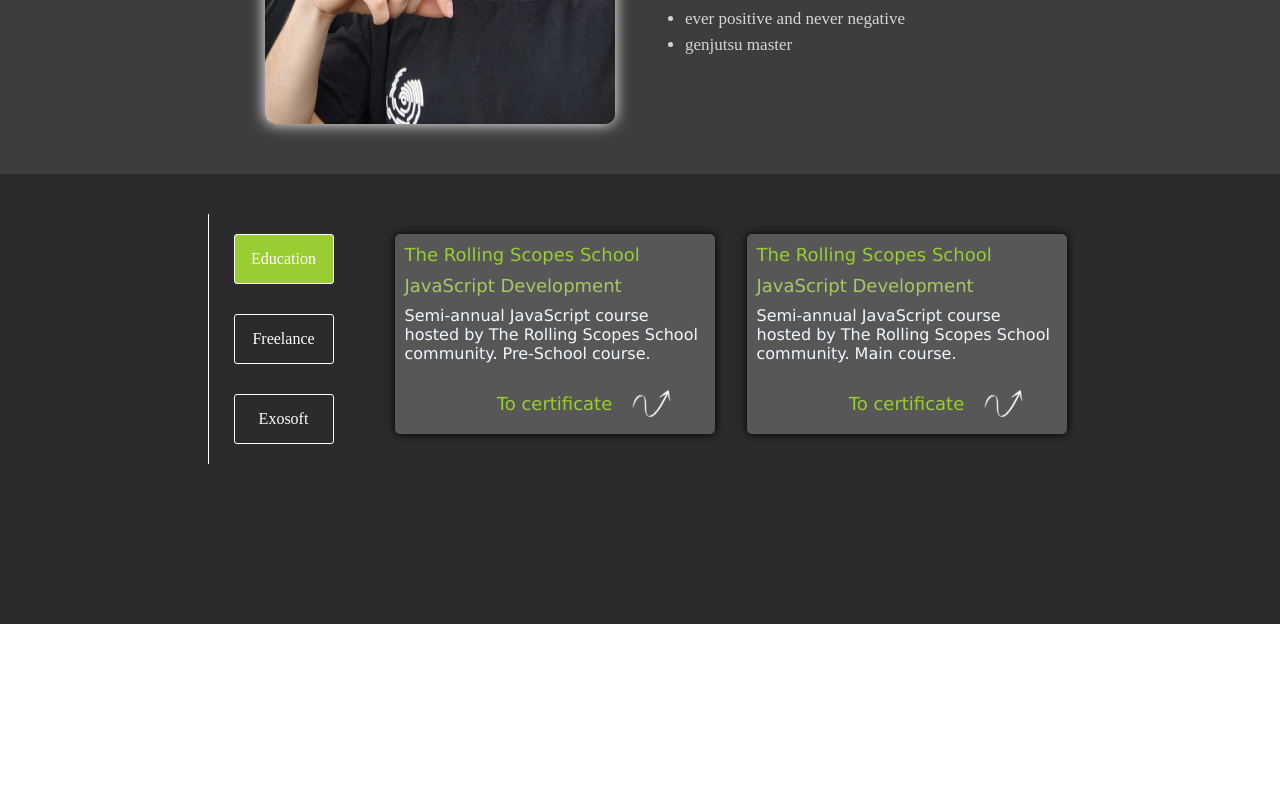
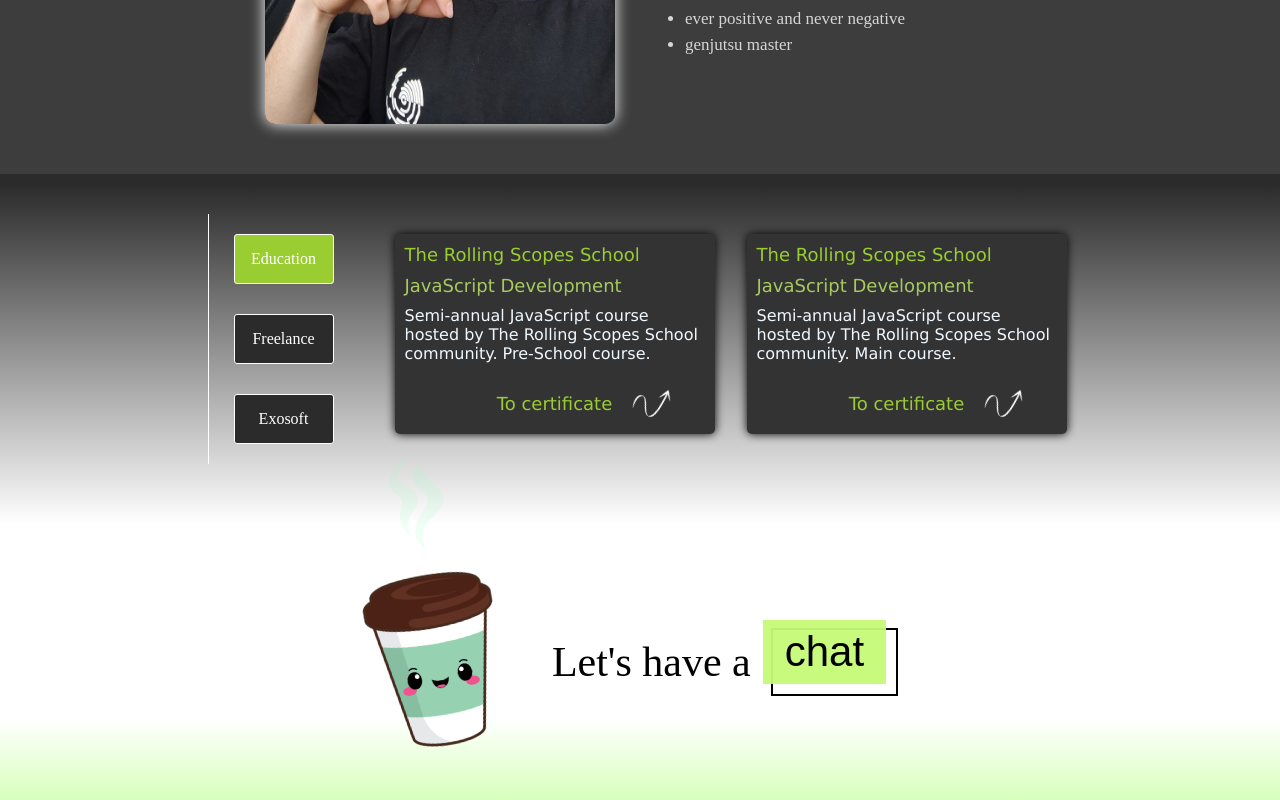
Before and after one commit to kettl96/promo-site, a React (Create React App) app in the folder promo/: page / in a window 1280 px wide. Shown: the part 3018-3818 px from the top of the page. Before the commit the page ends 3642 px from the top, so only its background shows below. Built offline with nearby package versions, Linux system fonts and the light colour scheme; the HTML template or start-up script is replaced by a standard one.

Commit message:
feat: add footer

```diff
--- a/promo/src/App.tsx
+++ b/promo/src/App.tsx
@@ -1,5 +1,6 @@
 import React from 'react';
 import About from './about/About';
+import Chat from './chat/Chat';
 import Header from './header/Header';
 import Main from './main/Main';
 import Project from './project/Project';
@@ -11,6 +12,7 @@
       <Main />
       <Project />
       <About />
+      <Chat />
     </div>
   );
 }
--- a/promo/src/about/About.tsx
+++ b/promo/src/about/About.tsx
@@ -34,7 +34,7 @@
   })
 
   return (
-    <div className={s.wrapper}>
+    <div className={s.wrapper} id={'about'}>
       <div className={s.titleWrapper}>
         <div className={s.title}>About me</div>
         <div className={s.titleLine}></div>
--- a/promo/src/about/work/Work.module.css
+++ b/promo/src/about/work/Work.module.css
@@ -2,11 +2,12 @@
   position: relative;
   z-index: 5;
   /* height: 400px; */
-  background-color: rgb(43, 43, 43);
+  background: rgb(255,255,255);
+background: linear-gradient(0deg, rgba(255,255,255,1) 0%, rgba(43,43,43,1) 97%);
   padding-bottom: 50px;
   display: flex;
   justify-content: center;
-  min-height: 400px;
+  min-height: 300px;
 }
 
 .buttons {
@@ -51,7 +52,7 @@
   justify-content: space-around;
 }
 .edu__card {
-  background-color: rgb(87, 87, 87);
+  background-color: rgb(51, 51, 51);
   margin: 10px;
   padding: 10px 10px 20px 10px;
   width: 300px;
@@ -106,3 +107,47 @@
   line-height: 30px;
   color: rgb(236, 236, 236);
 }
+/*  */
+.exoLink {
+  font-size: 18px;
+}
+.exoLink a {
+  font-size: 20px;
+  color: rgb(179, 230, 77);
+  letter-spacing: 1.5px;
+  display: inline;
+  margin: 0 20px;
+    position: relative;
+    cursor: pointer;
+    text-decoration: none;
+    transition: ease-in-out 0.3s;
+    font-weight: 600;
+}
+.exoLink a:hover {
+  /* letter-spacing: normal; */
+  letter-spacing: 1.5px;
+  transform: scale(1.1);
+}
+.exoLink a:after {
+	content: "";
+    display: block;
+    position: absolute;
+    right: 0;
+    top: 30px;
+    width: 0;
+    height: 2px;
+    background-color: white;
+    transition: width 0.3s;
+}
+
+.exoLink a:hover:after {
+	content: "";
+    width: 100%;
+    display: block;
+    position: absolute;
+    left: 0;
+    top: 30px;
+    height: 2px;
+    background-color: white;
+    transition: width 0.5s;
+}
--- a/promo/src/about/work/Work.tsx
+++ b/promo/src/about/work/Work.tsx
@@ -65,7 +65,7 @@
       }
       {display === 'Exosoft' &&
         <div className={s.contentWrapper}>
-          exo
+          <div className={s.exoLink}>Frontend Developer<a href="https://exosoft.dev/">@ Exosoft</a></div>
         </div>
       }
     </div>
--- /dev/null
+++ b/promo/src/chat/Chat.module.css
@@ -0,0 +1,68 @@
+.wrapper {
+  position: relative;
+  display: flex;
+  justify-content: center;
+  padding: 50px 0;
+  background: rgb(216,255,188);
+background: linear-gradient(0deg, rgba(216,255,188,1) 0%, rgba(255,255,255,1) 30%);
+}
+.wrapper img {
+  transform: rotate(-10deg);
+  width: 130px;
+
+}
+.title {
+  margin: 0 10px 0 50px;
+  align-items: center;
+  display: flex;
+  font-size: 42px;
+  font-family: 'Comic Neue', cursive;
+
+}
+.btn {
+  border: 2px solid black;
+  margin: 0 0 0 20px;
+
+}
+.btn button {
+  font-size: 42px;
+  border: none;
+  transform: translate(-10px, -10px);
+  background: rgb(198, 250, 120, 0.95);
+  padding: 8px 22px;
+  transition: ease-in-out 0.3s;
+}
+.btn button:hover {
+  cursor: pointer;
+  transform: translate(0, 0);
+
+}
+.smoke {
+  z-index: 5;
+  height: 100px;
+  top: -40px;
+  margin-left: -15px;
+  position: absolute;
+  animation: myOrbit 7s linear infinite;
+
+}
+@keyframes myOrbit {
+  0% {
+    opacity: 0;
+    transform: rotate(0deg) translateY(0);
+
+  }
+  25% {
+    opacity: 1;
+    transform: rotate(-8deg) translateY(-5px);
+  }
+  50% {
+    opacity: 0.7;
+    transform: rotate(0deg) translateY(-15px);
+  }
+  100% {
+    transform: rotate(-10deg) translateY(-35px);
+    opacity: 0;
+
+  }
+}
--- /dev/null
+++ b/promo/src/chat/Chat.tsx
@@ -0,0 +1,25 @@
+import s from './Chat.module.css'
+import coffee from '../assets/coffee.png'
+import smoke from '../assets/smoke.png'
+
+const Chat = () => {
+  return (
+    <div className={s.wrapper}>
+      <div>
+        <img src={smoke} alt="" className={s.smoke} />
+        <img src={coffee} alt="" />
+      </div>
+      <div className={s.title}>
+        <div>Let's have a</div>
+        <div className={s.btn}>
+          <a href="mailto:kettl110e4@gmail.com" target='_blank' rel="noreferrer">
+
+            <button>chat</button>
+          </a>
+        </div>
+      </div>
+    </div>
+  )
+}
+
+export default Chat
--- a/promo/src/header/Header.tsx
+++ b/promo/src/header/Header.tsx
@@ -11,8 +11,8 @@
         <div className={s.logoText}>AN</div>
       </div>
       <div className={s.links}>
-        <a href="ghgh" className={s.link}>About</a>
-        <a href="ghgh" className={s.link}>Portfolio</a>
+        <a href="#about" className={s.link}>About</a>
+        <a href="#portfolio" className={s.link}>Portfolio</a>
         <a href="/resume.pdf" target='_blank' rel='noopener noreferrer' className={s.link}>Resume</a>
       </div>
       <div className={s.socialLinks}>
--- a/promo/src/index.css
+++ b/promo/src/index.css
@@ -1,5 +1,8 @@
 @import url('https://fonts.googleapis.com/css2?family=Lobster&display=swap');
 
+html {
+  scroll-behavior: smooth;
+}
 body {
   margin: 0;
   font-family: -apple-system, BlinkMacSystemFont, 'Segoe UI', 'Roboto', 'Oxygen',
--- a/promo/src/project/Project.tsx
+++ b/promo/src/project/Project.tsx
@@ -12,7 +12,7 @@
   }
 
   return (
-    <div className={s.wrapper}>
+    <div className={s.wrapper} id={'portfolio'}>
       <div className={s.titleWrapper}>
         <div className={s.title}>SOME OF MY LATEST PROJECT</div>
         <div className={s.titleLine}></div>
```
Also changed, not shown: promo/src/assets/coffee.png (added), promo/src/assets/smoke.png (added).
